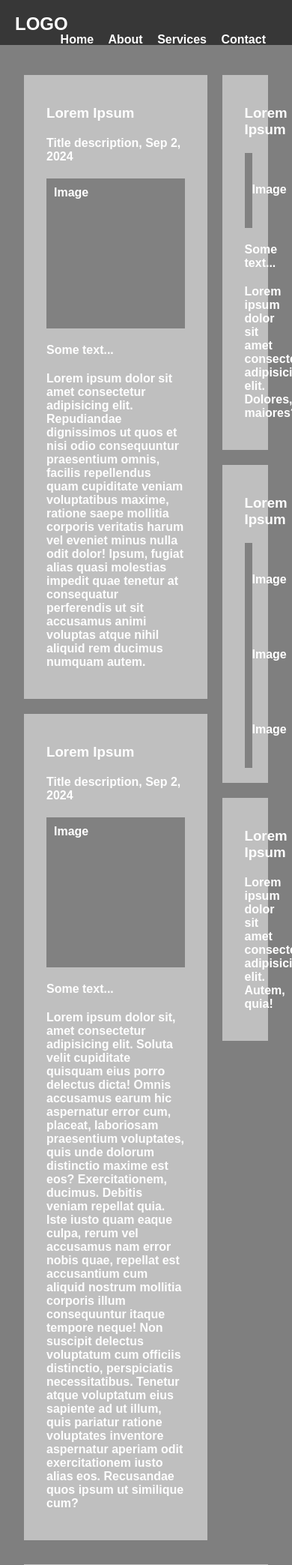
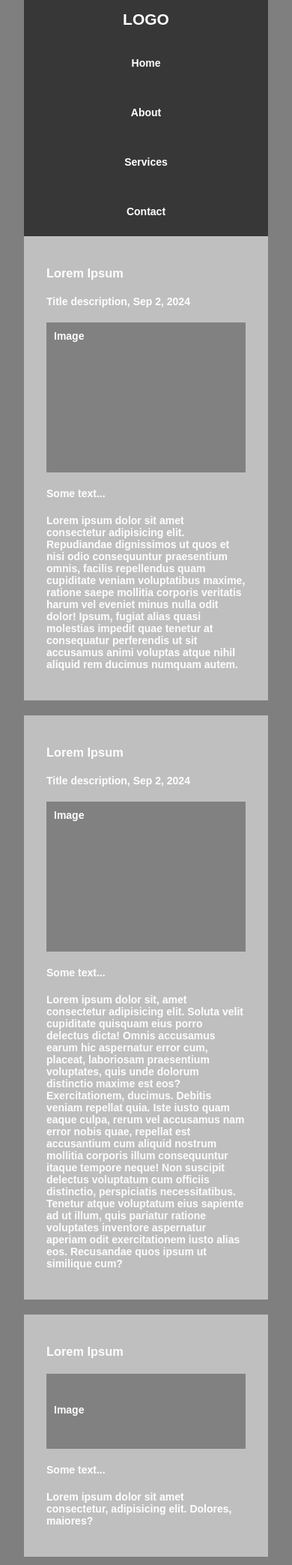
Before and after one commit to SyaPratama/Materi-WebDev, a PHP site: page / in a window 390 px wide; the page is wider, and only the part inside the window is pictured. Shown: the top 2087 px of that part at 75% size. Run offline with PHP 8.4, Linux system fonts and the light colour scheme.

Commit message:
add responsive

```diff
--- a/Css3/Website-Layout/css/style.css
+++ b/Css3/Website-Layout/css/style.css
@@ -106,3 +106,47 @@ body{
     text-align: center;
     color: #fff;
 }
+
+@media screen and (max-width:800px){
+    .main,.sidebar{
+        width: 100%;
+        padding: 0;
+    }
+}
+
+@media screen and (max-width:400px) {
+    .content{
+        font-size: 14px;
+    }
+    .header{
+        position: static;
+        height: 100%;
+        padding: 0;
+        font-size: 14px;
+        text-align: center;
+    }
+
+    .header h2{
+        padding:15px 0;
+    }
+
+    .header .navigation{
+        float: none;
+    }
+
+
+    .header .navigation li{
+        width: 100%;
+        padding: 25px 0;
+    }
+
+    .content{
+        margin: 0;
+        padding: 0;
+    }
+
+    .card{
+        margin: 0;
+        margin-bottom: 20px;
+    }
+}
```
